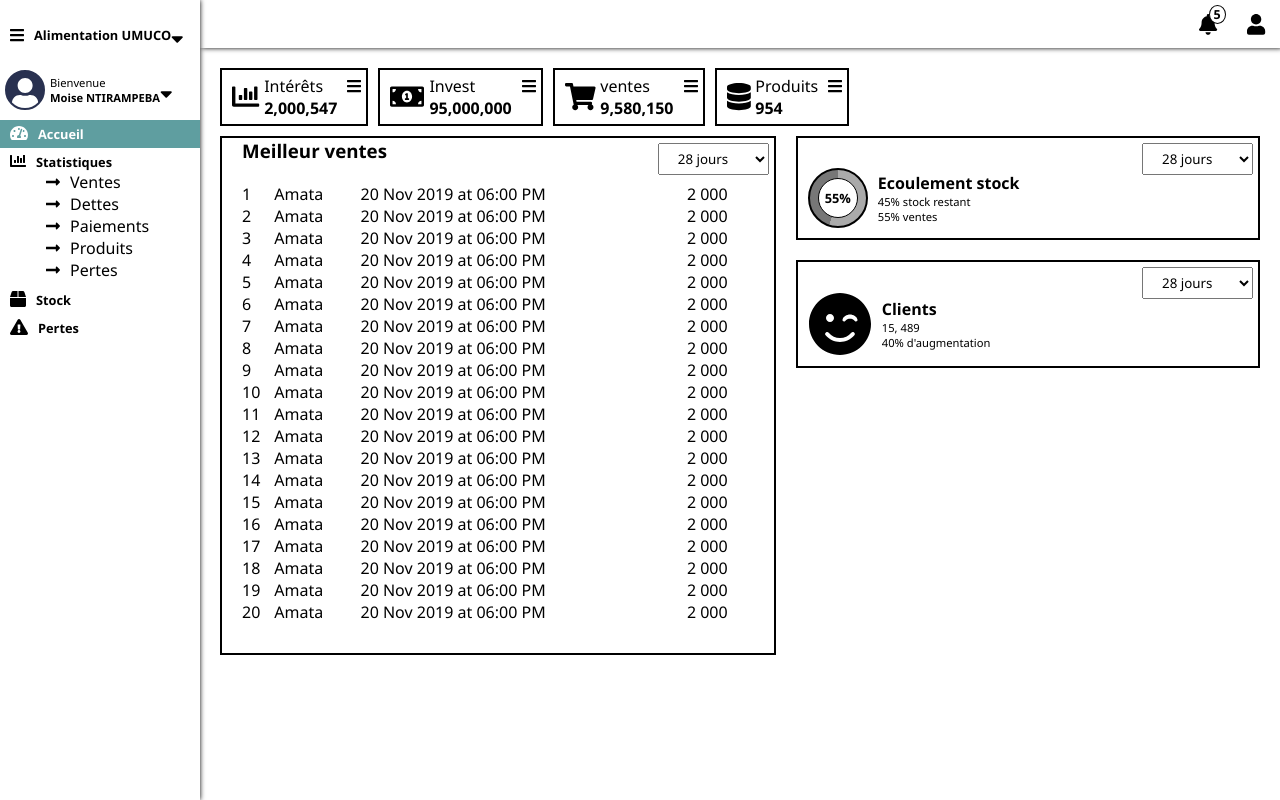
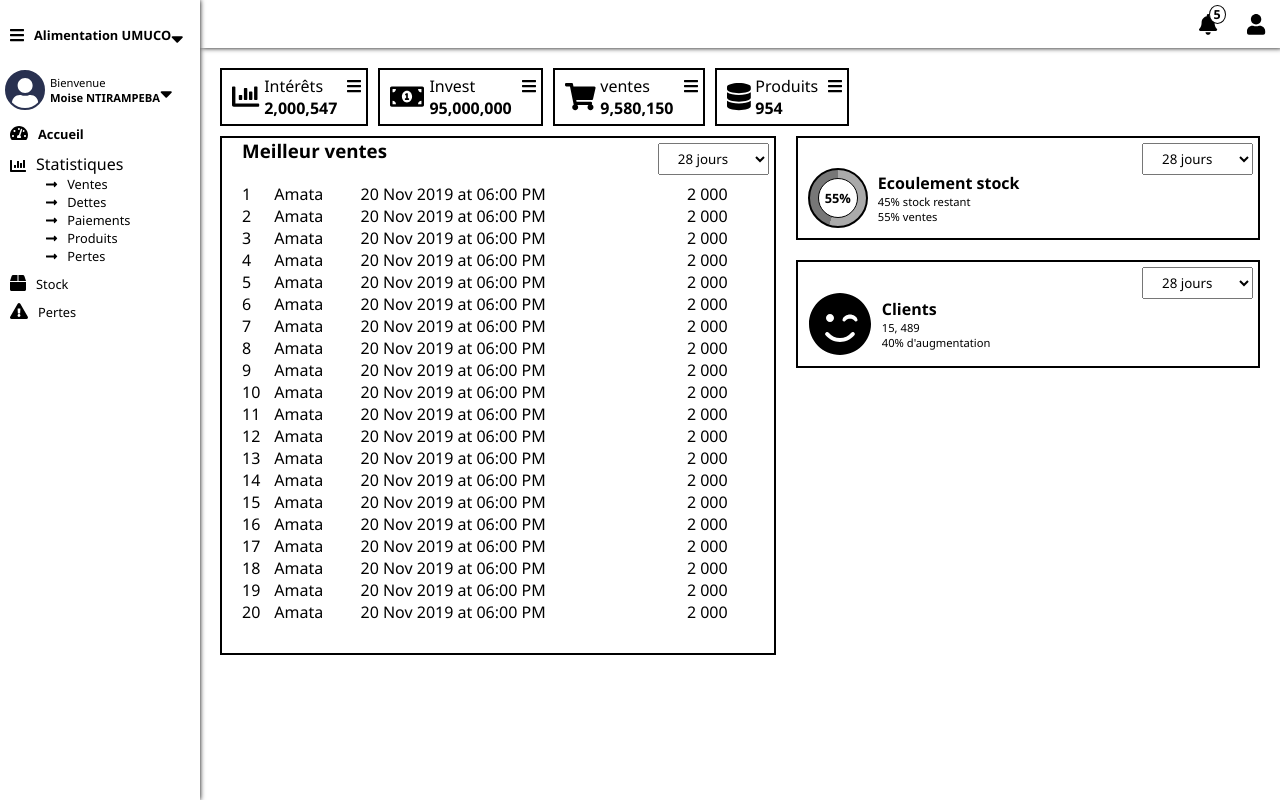
Before and after one commit to hogiburundi/urufatanamende_ui, a Vue app: page /#/ in a window 1280 px wide. Both pictures are taken after typing "Sample", "Sample123" into the empty fields and a click on the button "Connexion". Built offline with nearby package versions, Linux system fonts and the light colour scheme.

Commit message:
hover logic in menu

```diff
--- a/src/components/menus.vue
+++ b/src/components/menus.vue
@@ -3,7 +3,7 @@
 	<div class="select">
 		<div class="kiosk">
 			<fa class="img" icon="bars"/>
-			<div class="name">Alimentation UMUCO</div>
+			<div class="name bold">Alimentation UMUCO</div>
 			<fa class="arrow" icon="sort-down"/>
 		</div>
 		<div class="contextmenu" style="width: 200px;">
@@ -23,7 +23,7 @@
 			</div>
 			<div>
 				<div>Bienvenue</div>
-				<div class="username">Moise NTIRAMPEBA</div>
+				<div class="bold">Moise NTIRAMPEBA</div>
 			</div>
 			<fa class="arrow" icon="sort-down"/>
 		</div>
@@ -36,9 +36,9 @@
 		</div>
 	</router-link>
 	<div class="submenus">
-		<fa class="img" icon="chart-bar"/>
+		<fa class="img" style="margin-top: 5px;" icon="chart-bar"/>
 		<div>
-			<div class="name">Statistiques</div>
+			<div>Statistiques</div>
 			<router-link to="/ventes" v-slot="{ href, navigate, isActive }">
 				<div class="element" @click="navigate" :class="{'active':isActive}">
 					<fa class="img" icon="long-arrow-alt-right"/>
@@ -135,10 +135,10 @@ export default{
 	font-size: .7em;
 	position: relative;
 }
-.username, .name{
+.bold{
 	font-weight: 700;
 }
-.name{
+.name, .element{
 	font-size: .8em;
 }
 .arrow{
@@ -149,9 +149,12 @@ export default{
 	align-items: center;
 	padding-right: 10px;
 }
-.element:hover, .menu:hover, .active{
+.element:hover, .menu:hover{
 	background-color: cadetblue;
 	color: white;
+}
+.active{
+	font-weight: 700;
 }
 .contextmenu{
 	left: 20px;
--- a/src/views/Ventes.vue
+++ b/src/views/Ventes.vue
@@ -7,10 +7,10 @@
 					<th>id</th>
 					<th>caissier</th>
 					<th>date</th>
-					<th>somme</th>
-					<th>payée</th>
-					<th>reste</th>
-					<th>benefice</th>
+					<th class="right">somme</th>
+					<th class="right">payée</th>
+					<th class="right">reste</th>
+					<th class="right">benefice</th>
 					<th>options</th>
 				</tr>
 			</thead>
@@ -22,7 +22,7 @@
 					<td class="right">{{ money(36000) }} FBu</td>
 					<td class="right">{{ money(36000)}} FBu</td>
 					<td class="right">{{ money(0) }} FBu</td>
-					<td>{{ money(2210) }}</td>
+					<td>{{ money(2210) }} FBu</td>
 					<td>
 						<button>modifier</button>
 						<button>supprimer</button>
@@ -37,6 +37,9 @@
 					</th>
 					<th class="right">
 						{{ money(36000)}} FBu
+					</th>
+					<th class="right">
+						{{ money(0)}} FBu
 					</th>
 					<th class="right">
 						{{ money(0)}} FBu
```
